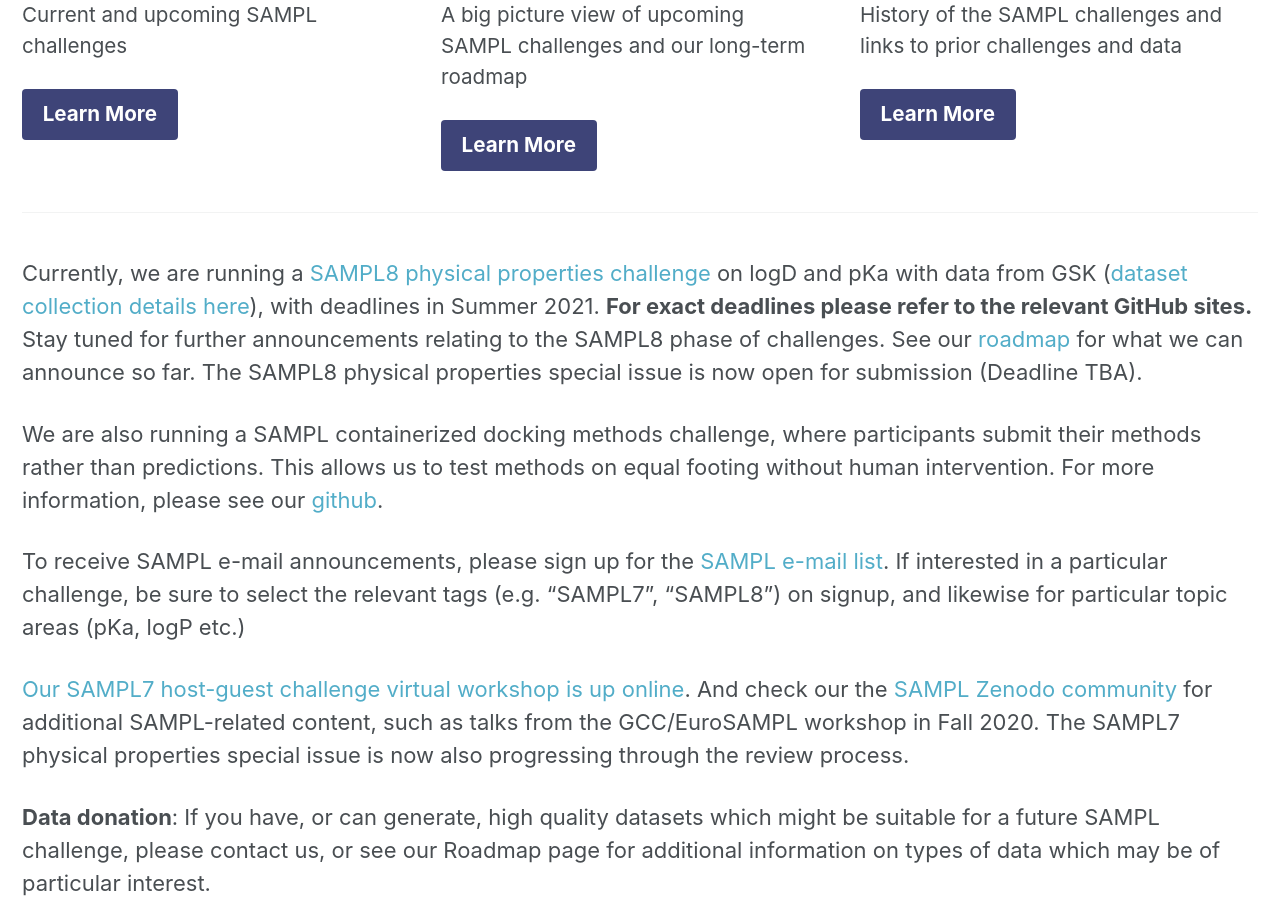
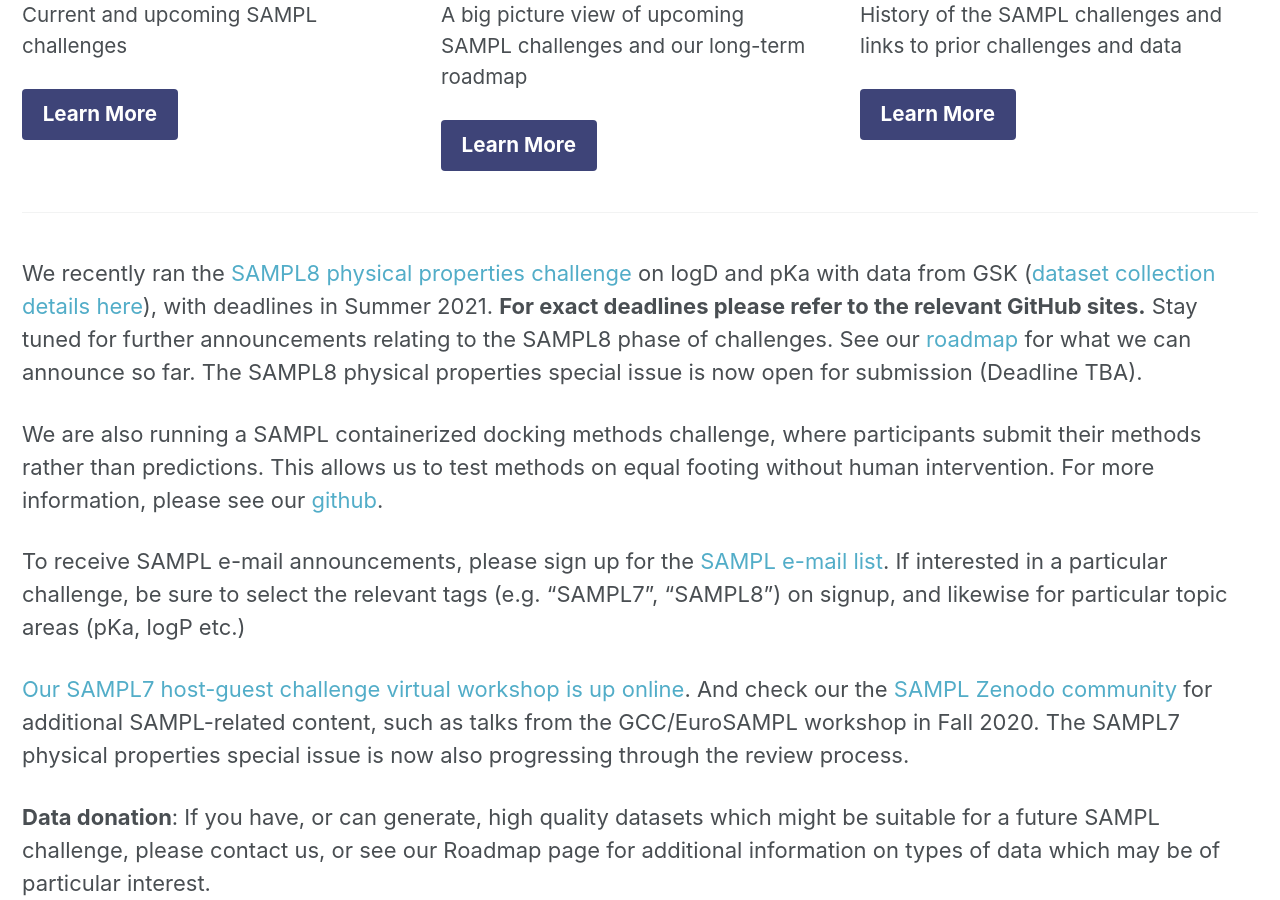
Before and after one commit to samplchallenges/samplchallenges.github.io, a Jekyll site: the page built from index.md, in a window 1280 px wide and 900 px high, scrolled down 793 px. Built offline with Jekyll 4.4.1, drawn with Linux system fonts in a browser that asks for light colours.

Commit message:
Update index.md

```diff
--- a/index.md
+++ b/index.md
@@ -32,7 +32,7 @@
 
 {% include feature_row %}
 
-Currently, we are running a [SAMPL8 physical properties challenge](https://github.com/samplchallenges/SAMPL8/tree/master/physical_properties) on logD and pKa with data from GSK ([dataset collection details here](https://dx.doi.org/10.5281/zenodo.4245127])), with deadlines in Summer 2021. **For exact deadlines please refer to the relevant GitHub sites.** Stay tuned for further announcements relating to the SAMPL8 phase of challenges. See our [roadmap](https://samplchallenges.github.io/roadmap/plans/) for what we can announce so far. The SAMPL8 physical properties special issue is now open for submission (Deadline TBA).
+We recently ran the [SAMPL8 physical properties challenge](https://github.com/samplchallenges/SAMPL8/tree/master/physical_properties) on logD and pKa with data from GSK ([dataset collection details here](https://dx.doi.org/10.5281/zenodo.4245127])), with deadlines in Summer 2021. **For exact deadlines please refer to the relevant GitHub sites.** Stay tuned for further announcements relating to the SAMPL8 phase of challenges. See our [roadmap](https://samplchallenges.github.io/roadmap/plans/) for what we can announce so far. The SAMPL8 physical properties special issue is now open for submission (Deadline TBA).
 
 
 We are also running a SAMPL containerized docking methods challenge, where participants submit their methods rather than predictions. This allows us to test methods on equal footing without human intervention. For more information, please see our [github](https://github.com/samplchallenges/SAMPL-containers).
```
